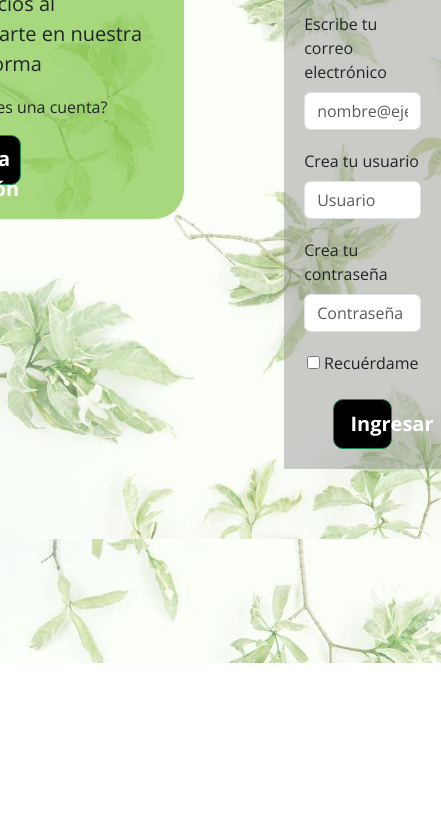
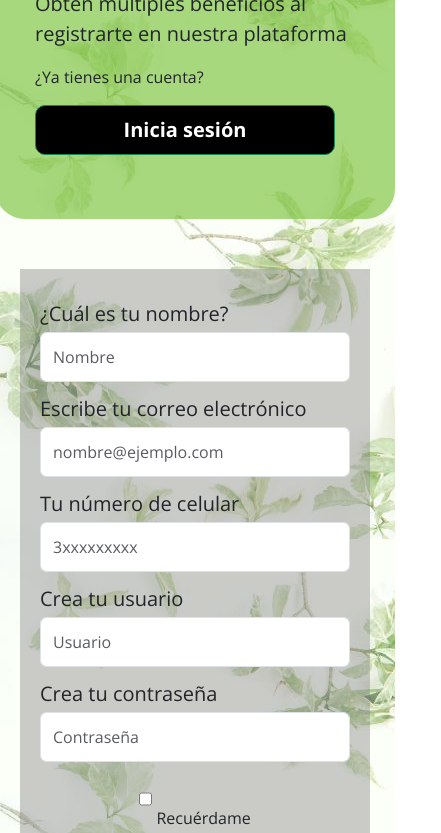
Before and after one commit to valentinaseo/proyecto-grupal, a plain HTML site: page index.html in a window 390 px wide. Shown: the part 181-1014 px from the top of the page, 441 px wide, since content can reach past the window. Before the commit the page ends 844 px from the top, so only its background shows below. Drawn offline with nearby package versions, Linux system fonts and the light colour scheme.

Commit message:
Colocar link al botón Iniciar Sesión, ajustes validación del login e incluir campo celular

```diff
--- a/index.html
+++ b/index.html
@@ -17,10 +17,7 @@
             <h1>Regístrate</h1>
             <p class="beneficios_registro">Obtén multiples beneficios al registrarte en nuestra plataforma</p>
             <p>¿Ya tienes una cuenta?</p>
-            <button class="btn btn-lg btn-success boton_login_signup">Inicia sesión</button>
-            <!-- <a href="./pages/iniciar-sesion.html">
-              <button class="w-50 btn btn-lg btn-success boton_login_signup">Inicia sesión</button>
-            </a> -->
+            <a class="btn_login btn btn-lg btn-success" href="./pages/login.html">Inicia sesión</a>
         </div>
 
         <form class="contenedor_form" id="form" onsubmit="return validar();">
@@ -32,6 +29,10 @@
           <p class="campos_form">Escribe tu correo electrónico</p>
           <div>
             <input type="email" class="form-control" id="email" placeholder="nombre@ejemplo.com">
+          </div>
+          <p class="campos_form">Tu número de celular</p>
+          <div>
+            <input type="text" class="form-control" id="celphone" placeholder="3xxxxxxxxx">
           </div>
           <p class="campos_form">Crea tu usuario</p>
           <div>
--- a/src/main.js
+++ b/src/main.js
@@ -1,13 +1,10 @@
 function validar(){
     var nombre, correo, usuario, contraseña, expresion;
     nombre = document.getElementById("name").value;
-    console.log(nombre);
     correo = document.getElementById("email").value;
-    console.log(correo);
     usuario = document.getElementById("user").value;
-    console.log(usuario);
     contraseña = document.getElementById("password").value;
-    console.log(contraseña);
+    celular = document.getElementById("celphone").value;
 
 //Expresión para validar el formato del email
 //La w indica que debe ser un texto + un @, luego debe haber un punto sumado a letras que sería .com
@@ -17,15 +14,23 @@ if(nombre === "" || correo === "" || usuario === "" || contraseña === ""){
     alert("Todos los campos son obligatorios");
     return false;
   }
-else if(nombre.length<5){
+  if(nombre.length<5){
     alert("El nombre es muy corto");
     return false;
   }
-else if(!expresion.test(correo)){ //El método test me ayuda a validar que correo cumpla con la expresión regular o sea el formato que definí
+  if(celular.length>10){
+    alert("El número de celular es muy largo");
+    return false;
+  }
+  if(isNaN(celular)){ //isNaN Not a number, es una expresión que valida si no es un número
+    alert("Ingresa un número de celular válido");
+    return false;
+  }
+  if(!expresion.test(correo)){ //El método test me ayuda a validar que correo cumpla con la expresión regular o sea el formato que definí
     alert("Ingresa un correo válido");
     return false;
   }
-else if(usuario.length>10){
+  if(usuario.length>10){
     alert("El usuario debe tener máximo 10 caracteres")
     return false;
   }
--- a/styles/main.css
+++ b/styles/main.css
@@ -33,6 +33,18 @@ h1{
 .beneficios_registro{
     font-size: 20px;
 }
+.btn_login {
+    display: flex;
+    width: 40%;
+    height: 50px;
+    background-color: black;
+    color: white;
+    font-weight: 700;
+    border-radius: 10px;
+    align-items: center;
+    justify-content: center;
+    text-decoration: none;
+}
 .boton_login_signup {
     width: 40%;
     height: 50px;
@@ -50,11 +62,16 @@ h1{
     background-color: rgba(128, 128, 128, 0.412);
     justify-content: space-between;
     padding: 20px;
-    height: 600px;
+    height: 650px;
 }
 .campos_form {
     margin-top: 10px;
     margin-bottom: 0px;
+    font-size: 20px;
+}
+input{
+    padding: 80px;
+    height: 50px;
 }
 .btn_ingresar {
     align-self: center;
@@ -63,3 +80,56 @@ h1{
     margin-top: 10px;
     align-self: center;
 }
+
+/* Estilos para el responsive design */
+@media screen and (max-width: 850px){
+    main{
+        margin-top: 50px;
+    }
+    .contenedor_principal{
+        flex-direction: column;
+        align-items: center;
+    }
+    .contenedor_registro{
+        max-width: 500px;
+        margin-left: 30px;
+    }
+    .contenedor_form{
+        max-width: 500px;
+        margin-bottom: 50px;
+        margin-top: 0;
+    }
+}
+
+@media screen and (max-width: 450px){
+    .contenedor_principal{
+        flex-direction: column;
+        align-items: center;
+    }
+    .contenedor_registro{
+        max-width: 400px;
+        margin-left: 50px;
+    }
+    .contenedor_form{
+        max-width: 350px;
+        margin-bottom: 50px;
+        margin-top: 0;
+    }
+    .btn_login {
+        width: 300px;
+        height: 50px;
+        background-color: black;
+        color: white;
+        font-weight: 700;
+        border-radius: 10px;
+    }
+    .boton_login_signup{
+        width: 300px;
+        height: 50px;
+        background-color: black;
+        color: white;
+        font-weight: 700;
+        border-radius: 10px;
+    }
+
+}
```
Also changed, not shown: src/funcion-login.js (+15 -6 lines). Lines whose indentation alone changed are shown as unchanged.
